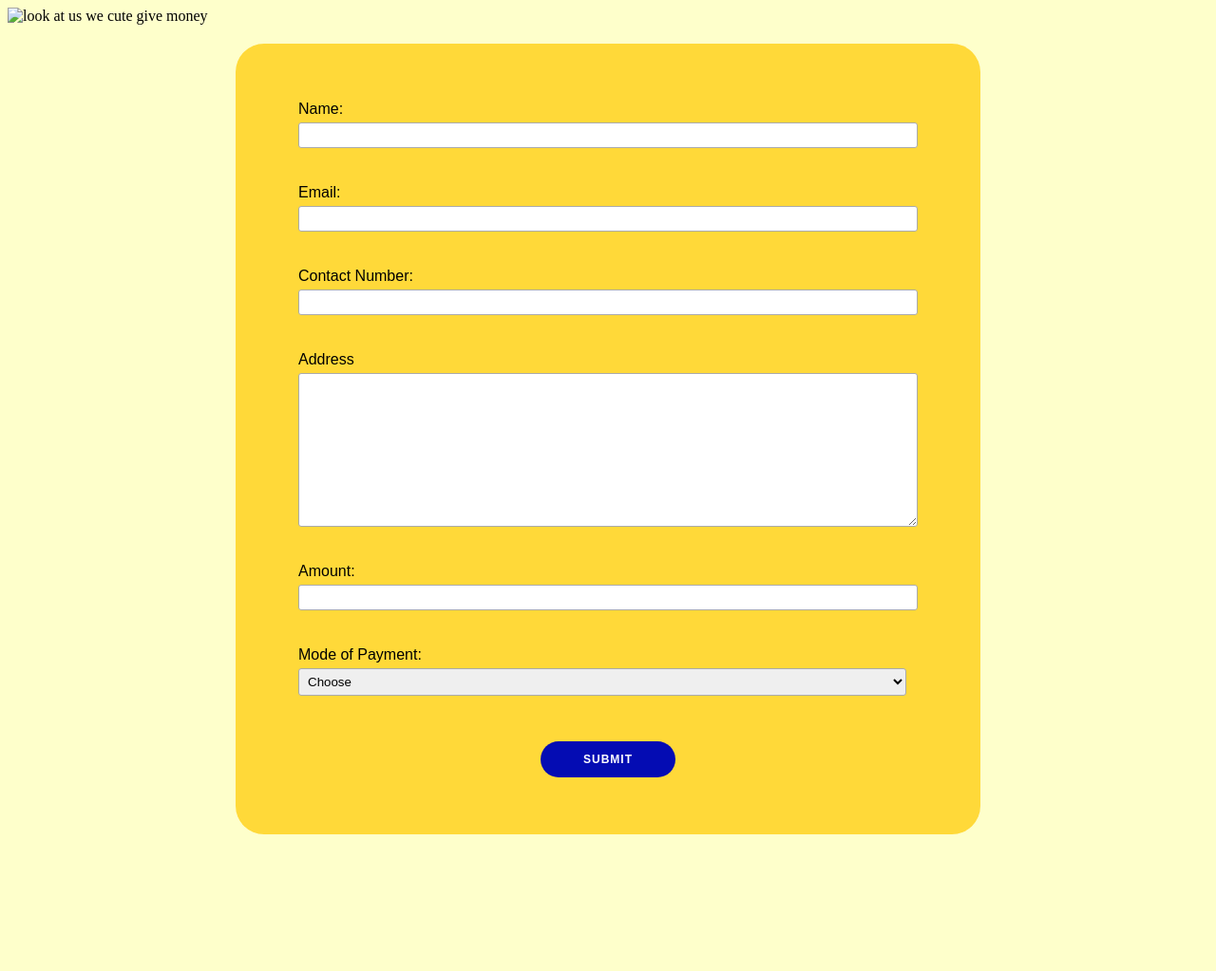
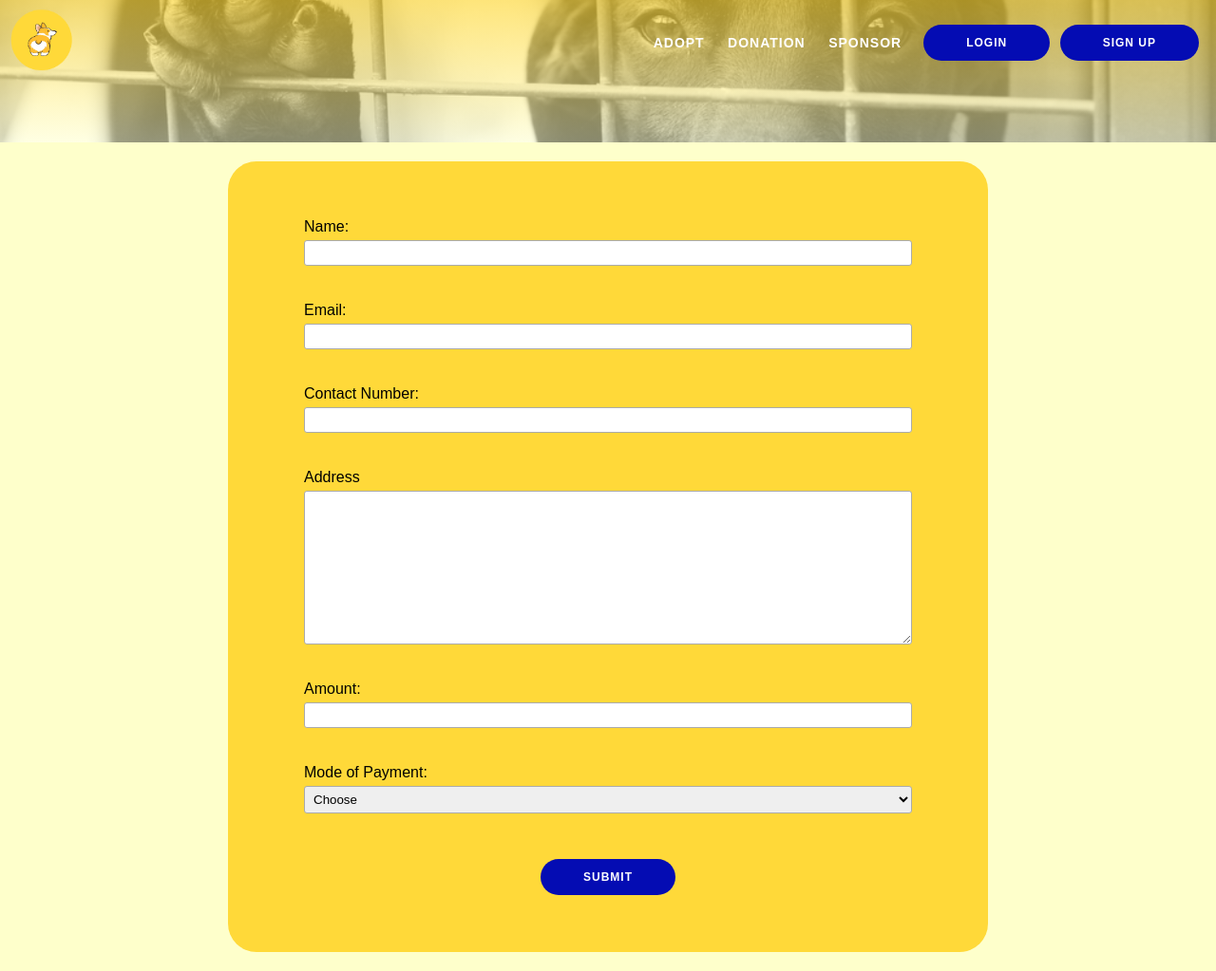
Before and after one commit to cineris/Animal-Adoption-Website---Sem5-WP-Project, a PHP site: page /donate.html in a window 1280 px wide; the page is wider, and only the part inside the window is pictured. Shown: that part at 95% size. Before the commit the page ends 879 px from the top of that part, so only its background shows below. Run offline with PHP 8.4, Linux system fonts and the light colour scheme.

Commit message:
added php files

```diff
--- a/WP_Project.html
+++ b/WP_Project.html
@@ -63,11 +63,11 @@
             </div>
             <div class="form-element">
                 <label for="password">Password</label>
-                <input type="password" name="password" placeholder="Enter password">
+                <input type="password" name="password1" placeholder="Enter password">
             </div>
             <div class="form-element">
                 <label for="password">Confirm Password</label>
-                <input type="password" name="password" placeholder="Enter password">
+                <input type="password" name="password2" placeholder="Enter password">
             </div>
             <div class="form-element">
                 <button type="submit"> Sign Up </button>
--- a/donate.html
+++ b/donate.html
@@ -6,12 +6,28 @@
         <link rel="stylesheet" href="/style/donate.css">
         <title>Donate</title>
     </head>
+    <body>
+        <!-- header and navbar -->
+        <div class="nav-bg-container">
+        <header>
+            <img src="images/corgi.png" alt="logo">
+            <nav>
+                <ul class="nav_links">
+                    <li><a href="adopt.html">Adopt</a></li>
+                    <li><a href="donate.html">Donation</a></li>
+                    <li><a href="sponsor.html">Sponsor</a></li>
+                </ul>
+            </nav>
+            <div class="userlogins">
+                <a href="#"><button type="button" id="login-button"> Login </button></a>
+                <a href="#"><button type="button" id="signup-button"> Sign Up </button></a>
+            </div>
+        </header>
+        </div>
 
-    <body>
-        <!-- php kaise kare idhar? -->
-        <img src="" alt="look at us we cute give money">
+        <!-- donation form -->
         <div class="donation-form-container">
-        <form class="donation-form" onsubmit="validate()">
+        <form class="donation-form" action="http://localhost/WP/WP_Project/donate.php" onsubmit="validate()">
             <div class="form-element">
                 <label for="Name">Name:</label>
                 <input type="text" name="Name" id="Name">
--- a/style/donate.css
+++ b/style/donate.css
@@ -1,6 +1,84 @@
+* {
+    margin: 0px;
+    padding: 0px;
+    box-sizing: border-box;
+}
 body {
     background-color: #FEFFCB;
+    font-family: sans-serif;
 }
+/* navbar styles */
+/* logo */
+header{
+    display: flex;
+    justify-content: flex-end;
+    align-items: center;
+}
+header img{
+    width: 90px;
+    height: 90px;
+    cursor: pointer;
+    margin-right: auto;
+}
+.nav-bg-container{
+    background-image: linear-gradient(to bottom, #FFD939AA,#FEFFCB88), url("../images/puppy.jpg");
+    background-position: center;
+    background-repeat: no-repeat;
+    background-size: cover;
+    height: 150px;
+}
+
+/* adopt, donation, sponsor nav links */
+.nav_links{
+    margin-right: 10px;
+}
+.nav_links li{
+    list-style: none;
+    display: inline-block;
+}
+.nav_links a{
+    text-decoration: none;
+    color: black;
+    padding: 10px;
+    border-radius: 15px;
+    font-family: sans-serif;
+    font-size: 14px;
+    color: #fff;  /* blue:040CB3 purple: 6315B3*/
+	font-weight: bold;
+	letter-spacing: 1px;
+	text-transform: uppercase;
+    transition: 0.5s;
+}
+.nav_links a:hover{
+    color: #040CB3;
+    opacity: 90%;
+}
+
+/* login/signup buttons */
+.userlogins {
+    margin-right: 15px;
+}
+header button{
+    text-decoration: none;
+    border: none;
+    border-radius: 20px;
+    margin: 0px 3px;
+    background-color: #040CB3;
+    cursor: pointer;
+	font-size: 12px;
+	font-weight: bold;
+    color: #fff;
+	padding: 12px 45px;
+	letter-spacing: 1px;
+	text-transform: uppercase;
+    transition: 0.5s;
+}
+header button:hover{
+    background-color: #186ED6;
+    opacity: 95%;
+}
+
+/* donation form */
 .donation-form-container {
     display: flex;
     justify-content: center;
```
Also changed, not shown: php/donate.php (added, +50 -0 lines), php/register.php (added, +47 -0 lines).
